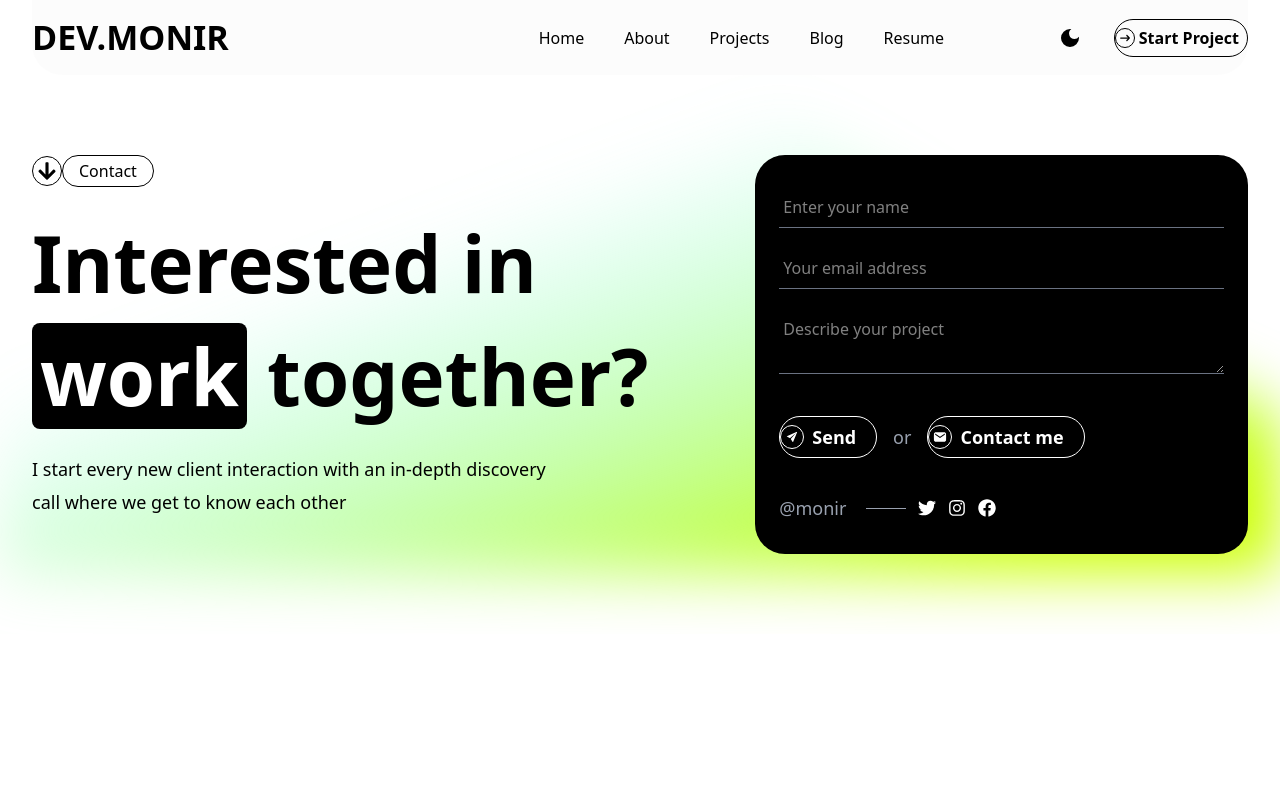
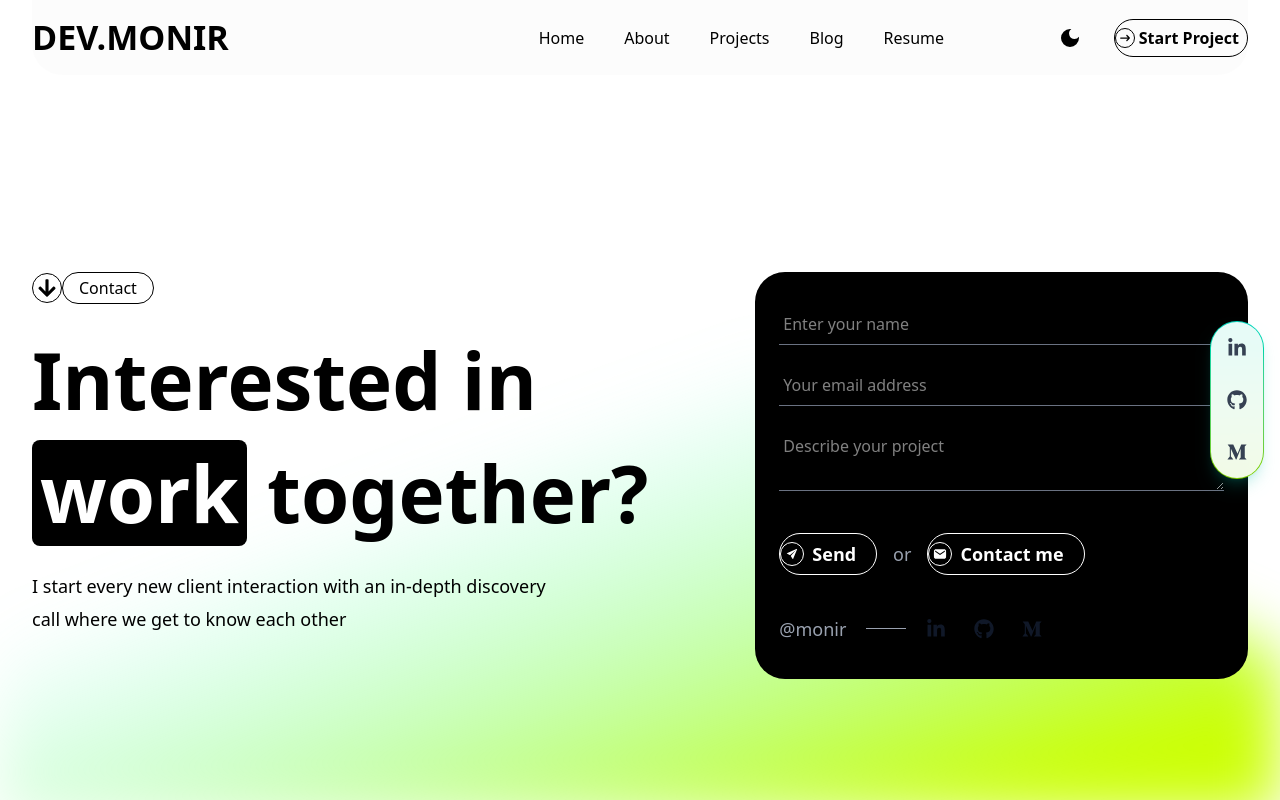
Before and after one commit to monir-hossaien/portfolio, a React (Vite) app: page /contact in a window 1280 px wide. Shown: the top 800 px of the page. Built offline with nearby package versions, Linux system fonts and the light colour scheme; a web font is replaced by a local one.

Commit message:
update ui

```diff
--- a/src/App.jsx
+++ b/src/App.jsx
@@ -1,5 +1,4 @@
-
-import {BrowserRouter, Route, Routes} from "react-router-dom";
+import { BrowserRouter, Route, Routes } from "react-router-dom";
 import HomePage from "./pages/homePage.jsx";
 import AboutPage from "./pages/aboutPage.jsx";
 import BlogPage from "./pages/blogPage.jsx";
@@ -7,31 +6,37 @@ import ProjectPage from "./pages/projectPage.jsx";
 import ContactPage from "./pages/contactPage.jsx";
 import ErrorPage from "./pages/errorPage.jsx";
 import ScrollToTop from "react-scroll-to-top";
-import {ScrollToTopNavigation} from "./helpers/helper.js";
-import {useEffect, useState} from "react";
+import { ScrollToTopNavigation } from "./helpers/helper.js";
+import { useEffect, useState } from "react";
 import Loader from "./components/Loader.jsx";
-
+import Social from "./components/Social.jsx";
 
 const App = () => {
-
   // initial loading when open website
   const [loading, setLoading] = useState(true);
 
   useEffect(() => {
     const interval = setInterval(() => {
       setLoading(false);
-            return ()=> clearInterval(interval);
+      return () => clearInterval(interval);
     }, 800);
-    }, [])
+  }, []);
 
   if (loading) return <Loader />;
 
   return (
     <BrowserRouter>
+      <Social />
       {/* Scroll to top on route change */}
-            <ScrollToTopNavigation/>
+      <ScrollToTopNavigation />
       {/* Floating Scroll-to-Top button */}
-            <ScrollToTop  smooth style={{background: "oklch(84.1% 0.238 128.85)", zIndex: 1000}} className="flex justify-center items-center" height="20" color={"#164193"} />
+      <ScrollToTop
+        smooth
+        style={{ background: "oklch(84.1% 0.238 128.85)", zIndex: 1000 }}
+        className="flex justify-center items-center"
+        height="20"
+        color={"#164193"}
+      />
 
       <Routes>
         <Route path="/" element={<HomePage />} />
--- a/src/components/Contact.jsx
+++ b/src/components/Contact.jsx
@@ -6,7 +6,7 @@ import { motion } from "motion/react"
 
 const Contact = () => {
     return (
-        <div className="py-20 relative overflow-hidden dark:bg-gray-900 text-black dark:text-white">
+        <div className="min-h-screen relative overflow-hidden dark:bg-gray-900 text-black dark:text-white flex justify-center items-center">
             <div className="absolute bottom-0 -z-10 w-full">
                 <img src="/images/bg-gradiant3.svg" alt="gradiant-image" className="w-full" />
             </div>
--- a/src/components/ContactForm.jsx
+++ b/src/components/ContactForm.jsx
@@ -1,15 +1,17 @@
 import Button from "./Button.jsx";
 import { IoIosSend, IoMdMail } from "react-icons/io";
-import { FaFacebook, FaInstagram, FaTwitter } from "react-icons/fa";
-import { motion } from "motion/react"
+import { FaLinkedinIn, FaGithub, FaMediumM } from "react-icons/fa";
+
+import { motion } from "motion/react";
 
 const ContactForm = () => {
   return (
     <motion.div
-            initial={{opacity: 0, x:100}}
-            whileInView={{opacity: 1, x:0}}
+      initial={{ opacity: 0, x: 100 }}
+      whileInView={{ opacity: 1, x: 0 }}
       transition={{ duration: 0.6, ease: "easeInOut" }}
-            className="bg-black dark:bg-white rounded-[30px]">
+      className="bg-black dark:bg-white rounded-[30px]"
+    >
       <form className="px-6 py-8 w-full flex flex-col gap-5">
         <div>
           <input
@@ -46,13 +48,19 @@ const ContactForm = () => {
         <div className="flex flex-wrap items-center text-white dark:text-black py-4 gap-2">
           <Button
             className="group border border-white dark:border-black outline-0 pr-5 gap-2 text-lg leading-[18px]"
-                        icon={<IoIosSend className="duration-800 group-hover:translate-x-16 z-10 group-hover:bg-black group-hover:text-white p-1 border border-white dark:border-black rounded-full text-2xl" />}
+            icon={
+              <IoIosSend className="duration-800 group-hover:translate-x-16 z-10 group-hover:bg-black group-hover:text-white p-1 border border-white dark:border-black rounded-full text-2xl" />
+            }
             text="Send"
           />
-                    <span className="px-2 font-normal text-lg text-gray-400 dark:text-gray-600">or</span>
+          <span className="px-2 font-normal text-lg text-gray-400 dark:text-gray-600">
+            or
+          </span>
           <Button
             className="group border border-white dark:border-black outline-0 pr-5 gap-2 text-lg leading-[18px]"
-                        icon={<IoMdMail className="duration-800 group-hover:translate-x-28 z-10 group-hover:bg-black group-hover:text-white p-1 border border-white dark:border-black rounded-full text-2xl" />}
+            icon={
+              <IoMdMail className="duration-800 group-hover:translate-x-28 z-10 group-hover:bg-black group-hover:text-white p-1 border border-white dark:border-black rounded-full text-2xl" />
+            }
             text="Contact me"
           />
         </div>
@@ -61,9 +69,30 @@ const ContactForm = () => {
           <p className="text-gray-400 dark:text-gray-600 font-normal">@monir</p>
           <div className="flex gap-3 items-center">
             <div className="w-10 h-px bg-gray-400 dark:bg-gray-600" />
-                        <FaTwitter className="text-white dark:text-black hover:text-blue-500 transition-all duration-300" />
-                        <FaInstagram className="text-white dark:text-black hover:text-pink-500 transition-all duration-300" />
-                        <FaFacebook className="text-white dark:text-black hover:text-blue-700 transition-all duration-300" />
+            <a
+              href="https://www.linkedin.com/in/md-mhossain"
+              target="_blank"
+              rel="noopener noreferrer"
+              className="p-2 rounded-full text-gray-900 dark:text-gray-300 hover:bg-blue-600 hover:text-white transition-all duration-300"
+            >
+              <FaLinkedinIn className="text-xl" />
+            </a>
+            <a
+              href="https://github.com/md-mhossain"
+              target="_blank"
+              rel="noopener noreferrer"
+              className="p-2 rounded-full text-gray-900 dark:text-gray-300 hover:bg-black dark:hover:bg-white dark:hover:text-black hover:text-white transition-all duration-300"
+            >
+              <FaGithub className="text-xl" />
+            </a>
+            <a
+              href="https://medium.com/@monirhdigital"
+              target="_blank"
+              rel="noopener noreferrer"
+              className="p-2 rounded-full text-gray-900 dark:text-gray-300 hover:bg-green-500 hover:text-white transition-all duration-300"
+            >
+              <FaMediumM className="text-xl" />
+            </a>
           </div>
         </div>
       </form>
--- a/src/components/Hero.jsx
+++ b/src/components/Hero.jsx
@@ -1,4 +1,4 @@
-import { FaLinkedinIn, FaGithub, FaMediumM, FaPhone } from "react-icons/fa";
+import { FaPhone } from "react-icons/fa";
 import Button from "./Button.jsx";
 import {TextEffect} from "./ui/TextEffect.jsx";
 import { motion } from "motion/react"
@@ -15,39 +15,7 @@ const Hero = () => {
             </div>
 
             {/* Sidebar - FIXED with Gradient Background Highlights */}
-            <div className="fixed right-4 bottom-24 md:bottom-auto md:top-1/2 md:-translate-y-1/2 flex flex-col gap-8 items-center z-50">
 
-                {/* Icons Container with Gradient Border/Glow */}
-                <div className="relative group p-[1px] rounded-full bg-gradient-to-b from-teal-400 to-lime-500 shadow-lg shadow-teal-500/20">
-                    <div className="flex flex-col gap-4 p-2 rounded-full bg-white/90 dark:bg-gray-950/90 backdrop-blur-xl">
-                        <a href="https://www.linkedin.com/in/md-mhossain" target="_blank" rel="noopener noreferrer"
-                           className="p-2 rounded-full text-gray-700 dark:text-gray-300 hover:bg-blue-600 hover:text-white transition-all duration-300">
-                            <FaLinkedinIn className="text-xl" />
-                        </a>
-                        <a href="https://github.com/md-mhossain" target="_blank" rel="noopener noreferrer"
-                           className="p-2 rounded-full text-gray-700 dark:text-gray-300 hover:bg-black dark:hover:bg-white dark:hover:text-black hover:text-white transition-all duration-300">
-                            <FaGithub className="text-xl" />
-                        </a>
-                        <a href="https://medium.com/@monirhdigital" target="_blank" rel="noopener noreferrer"
-                           className="p-2 rounded-full text-gray-700 dark:text-gray-300 hover:bg-green-500 hover:text-white transition-all duration-300">
-                            <FaMediumM className="text-xl" />
-                        </a>
-                    </div>
-                </div>
-
-                {/* Vertical Line & Gradient @monir text */}
-                <div className="flex flex-col items-center gap-16">
-                    {/* The Line - Gradient from theme colors to transparent */}
-                    <div className="w-[2px] h-20 bg-gradient-to-b from-teal-400 via-lime-500 to-transparent" />
-
-                    {/* @monir with Gradient Text Effect */}
-                    <p className="rotate-90 text-[11px] uppercase tracking-[0.4em] font-extrabold
-                                  bg-gradient-to-r from-teal-400 to-lime-600 bg-clip-text text-transparent
-                                  drop-shadow-sm">
-                        @monir
-                    </p>
-                </div>
-            </div>
 
             {/* Main Content */}
             <div className="container z-10 relative px-6 md:px-0 md:pl-28">
--- /dev/null
+++ b/src/components/Social.jsx
@@ -0,0 +1,28 @@
+import { FaLinkedinIn, FaGithub, FaMediumM} from "react-icons/fa";
+
+const Social = () => {
+    return (
+        <div className="fixed right-4 bottom-24 md:bottom-auto md:top-1/2 md:-translate-y-1/2 flex flex-col gap-8 items-center z-50">
+
+                {/* Icons Container with Gradient Border/Glow */}
+                <div className="relative group p-[1px] rounded-full bg-gradient-to-b from-teal-400 to-lime-500 shadow-lg shadow-teal-500/20">
+                    <div className="flex flex-col gap-4 p-2 rounded-full bg-white/90 dark:bg-gray-950/90 backdrop-blur-xl">
+                        <a href="https://www.linkedin.com/in/md-mhossain" target="_blank" rel="noopener noreferrer"
+                           className="p-2 rounded-full text-gray-700 dark:text-gray-300 hover:bg-blue-600 hover:text-white transition-all duration-300">
+                            <FaLinkedinIn className="text-xl" />
+                        </a>
+                        <a href="https://github.com/md-mhossain" target="_blank" rel="noopener noreferrer"
+                           className="p-2 rounded-full text-gray-700 dark:text-gray-300 hover:bg-black dark:hover:bg-white dark:hover:text-black hover:text-white transition-all duration-300">
+                            <FaGithub className="text-xl" />
+                        </a>
+                        <a href="https://medium.com/@monirhdigital" target="_blank" rel="noopener noreferrer"
+                           className="p-2 rounded-full text-gray-700 dark:text-gray-300 hover:bg-green-500 hover:text-white transition-all duration-300">
+                            <FaMediumM className="text-xl" />
+                        </a>
+                    </div>
+                </div>
+            </div>
+    );
+};
+
+export default Social;
```
Lines whose indentation alone changed are shown as unchanged.
